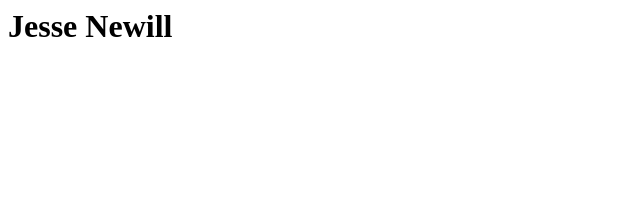
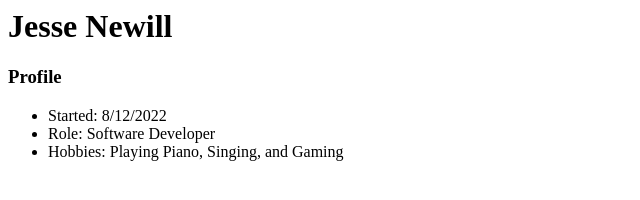
Before and after one commit to JesseNewill20057453/JesseNewill20057453.github.io, a plain HTML site: page index.html in a window 1280 px wide. Shown: the whole page, without its empty margins (0-640 px from the left). Drawn offline with Linux system fonts and the light colour scheme.

Commit message:
Updated my profile

```diff
--- a/index.html
+++ b/index.html
@@ -1 +1,7 @@
 <h1>Jesse Newill</h1>
+<h3>Profile</h3>
+<ul>
+    <li>Started: 8/12/2022</li>
+    <li>Role: Software Developer</li>
+    <li>Hobbies: Playing Piano, Singing, and Gaming</li>
+</ul>
```
